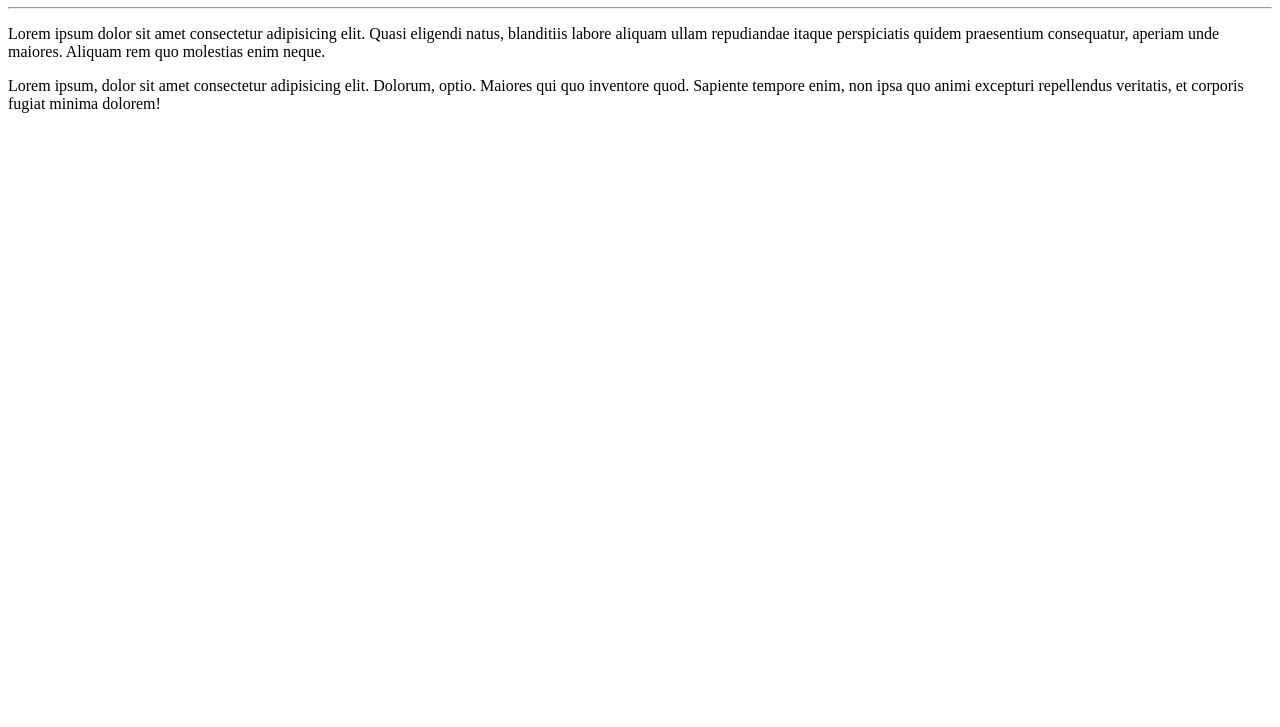
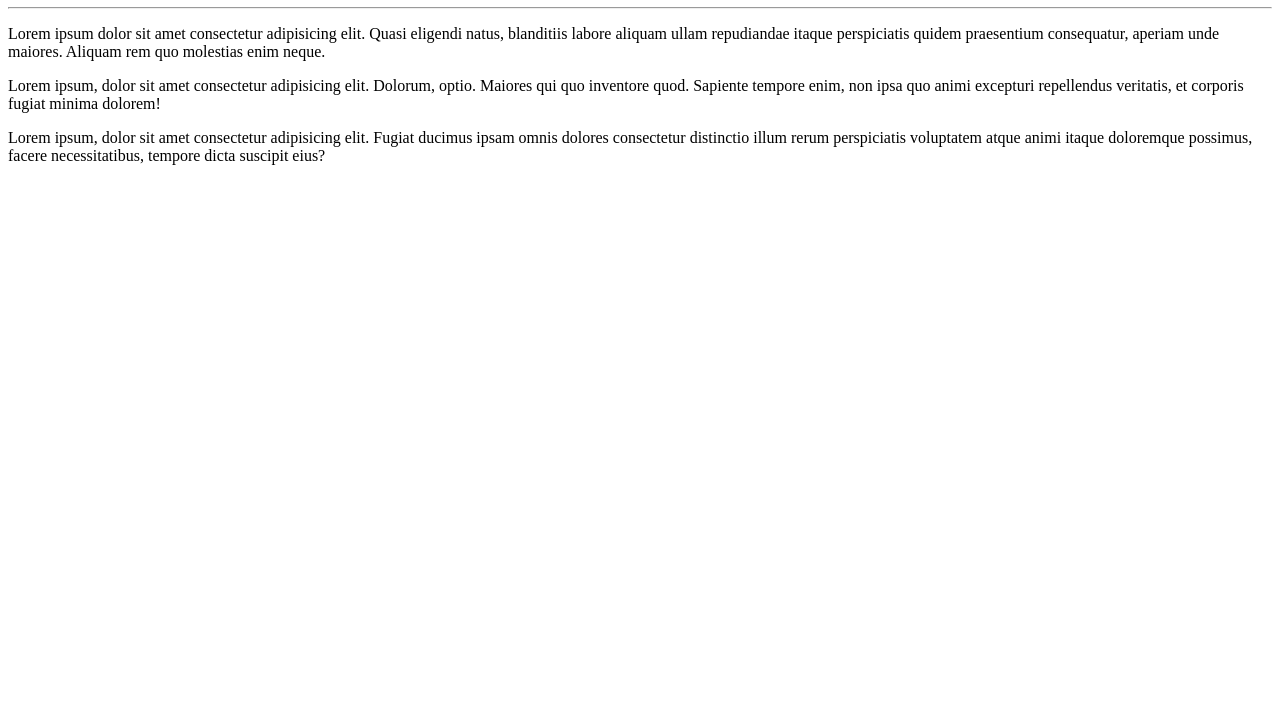
Before and after one commit to Adriano-acl/Ola-mundo, a plain HTML site: page site-exemplo/index.html in a window 1280 px wide. Shown: the part 73-800 px from the top of the page. Drawn offline with Linux system fonts and the light colour scheme.

Commit message:
Update index.html
mudança feita sozinho!

```diff
--- a/site-exemplo/index.html
+++ b/site-exemplo/index.html
@@ -10,5 +10,7 @@
    <hr>
    <p>Lorem ipsum dolor sit amet consectetur adipisicing elit. Quasi eligendi natus, blanditiis labore aliquam ullam repudiandae itaque perspiciatis quidem praesentium consequatur, aperiam unde maiores. Aliquam rem quo molestias enim neque.</p>
    <p>Lorem ipsum, dolor sit amet consectetur adipisicing elit. Dolorum, optio. Maiores qui quo inventore quod. Sapiente tempore enim, non ipsa quo animi excepturi repellendus veritatis, et corporis fugiat minima dolorem!</p>
+   <p>Lorem ipsum, dolor sit amet consectetur adipisicing elit. Fugiat ducimus ipsam omnis dolores consectetur distinctio illum rerum perspiciatis voluptatem atque animi itaque doloremque possimus, facere necessitatibus, tempore dicta suscipit eius?</p>
+
 </body>
 </html>
```
